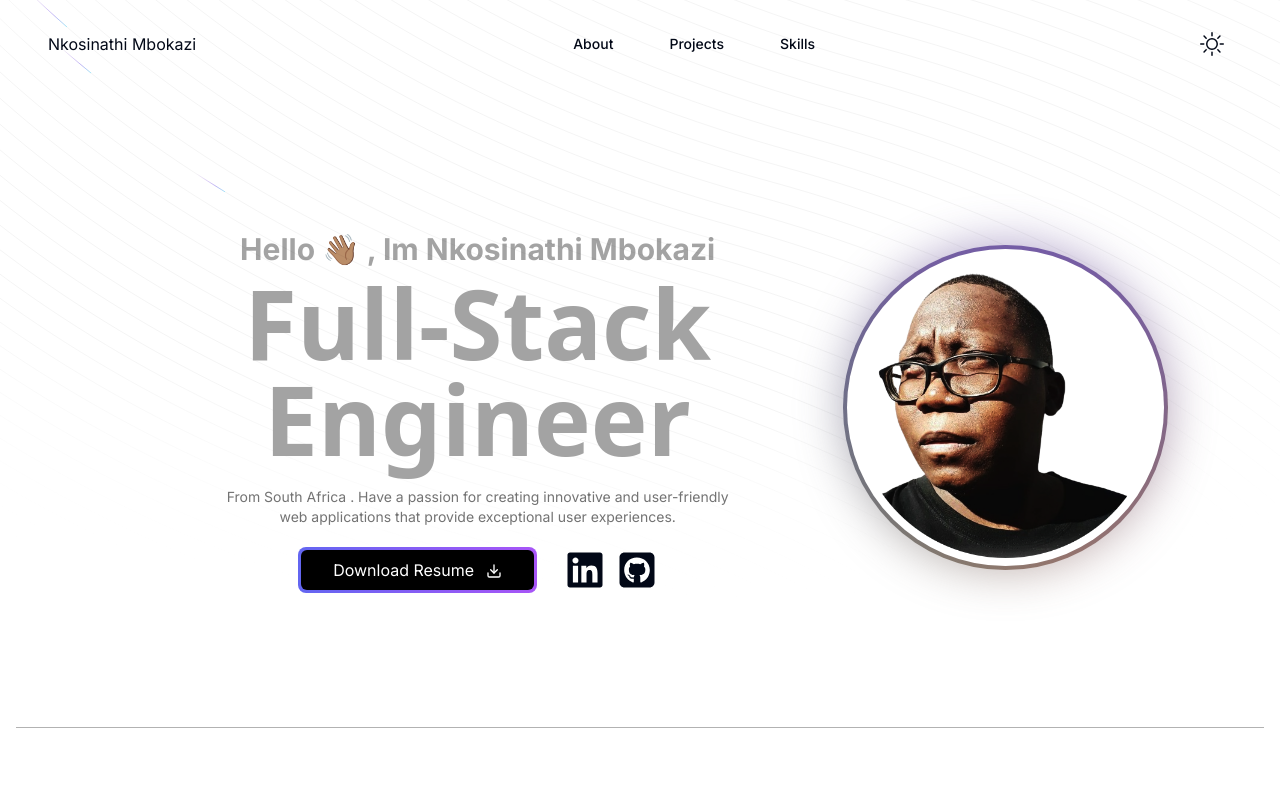
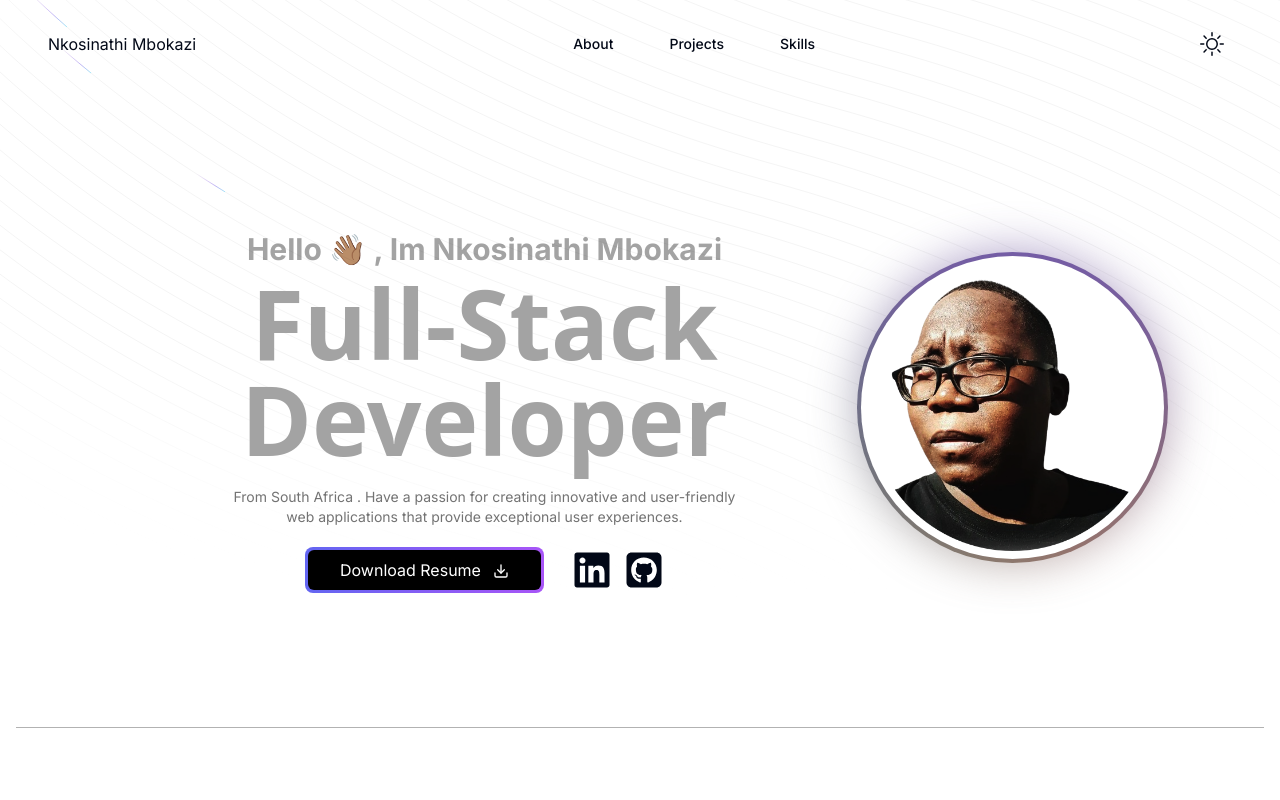
Before and after one commit to d0nda/portfolio, a Next.js app: page / in a window 1280 px wide. Shown: the top 800 px of the page. Built offline with nearby package versions, Linux system fonts and the light colour scheme.

Commit message:
title fix

```diff
--- a/src/app/page.tsx
+++ b/src/app/page.tsx
@@ -55,7 +55,7 @@ export default function Home() {
             Hello 👋🏽 , Im Nkosinathi Mbokazi
           </h1>
           <h1 className="mb-5 relative z-10 text-4xl md:text-8xl  bg-clip-text text-neutral-400 text-center font-sans font-bold">
-            Full-Stack Engineer
+            Full-Stack Developer
           </h1>
           <p className="mb-5 text-neutral-500 max-w-lg mx-auto my-2 text-sm text-center relative z-10">
             From South Africa . Have a passion for creating innovative and
```
